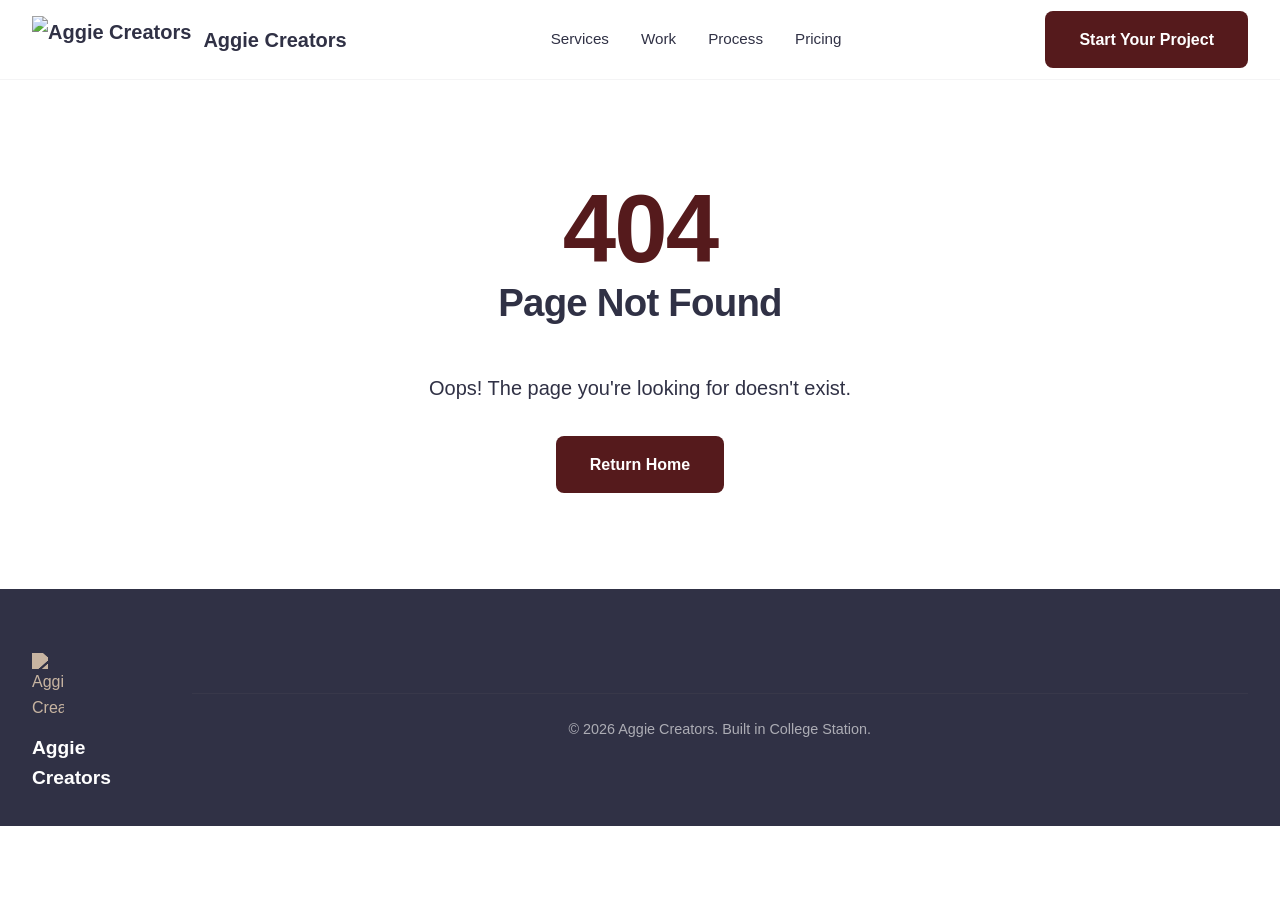
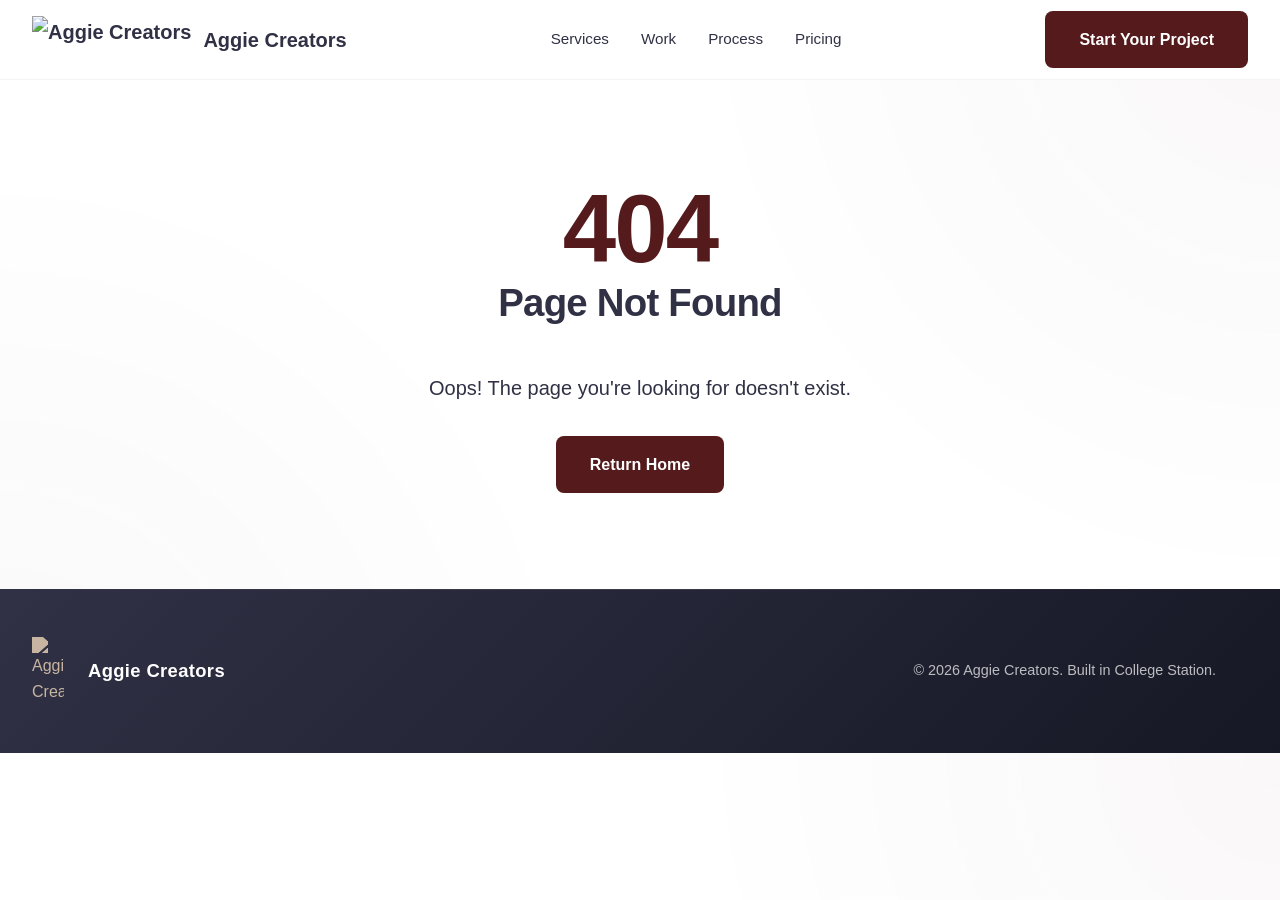

feat: complete UI overhaul, new footer layout, SVGs, and OG optimizations

--- a/style.css
+++ b/style.css
@@ -62,6 +62,8 @@
 body {
     font-family: var(--font-main);
     background-color: var(--color-bg);
+    background-image: radial-gradient(circle at top right, rgba(85, 26, 28, 0.03) 0%, transparent 40%),
+                      radial-gradient(circle at bottom left, rgba(85, 26, 28, 0.03) 0%, transparent 40%);
     color: var(--color-text);
     line-height: 1.6;
     -webkit-font-smoothing: antialiased;
@@ -416,23 +418,33 @@ ul {
 
 .card {
     padding: 32px;
-    background-color: var(--color-bg);
-    border: 1px solid rgba(48, 49, 69, 0.1);
-    border-radius: 12px;
-    transition: transform 0.2s ease, box-shadow 0.2s ease;
+    background-color: rgba(255, 255, 255, 0.85);
+    backdrop-filter: blur(12px);
+    -webkit-backdrop-filter: blur(12px);
+    border: 1px solid rgba(255, 255, 255, 0.4);
+    border-radius: 16px;
+    box-shadow: 0 4px 24px rgba(48, 49, 69, 0.05);
+    transition: transform 0.3s cubic-bezier(0.4, 0, 0.2, 1), box-shadow 0.3s cubic-bezier(0.4, 0, 0.2, 1);
 }
 
 .card:hover {
-    transform: translateY(-5px);
-    box-shadow: 0 12px 24px -8px var(--shadow-color);
-    border-color: rgba(48, 49, 69, 0.2);
+    transform: translateY(-8px);
+    box-shadow: 0 20px 40px rgba(48, 49, 69, 0.12);
+    border-color: rgba(255, 255, 255, 0.8);
 }
 
 .icon-box {
-    font-size: 2rem;
     margin-bottom: 24px;
     color: var(--color-primary);
-    /* Fallback/Addition */
+    display: inline-flex;
+    align-items: center;
+    justify-content: center;
+}
+
+.icon-box svg {
+    width: 36px;
+    height: 36px;
+    stroke-width: 1.5;
 }
 
 /* Work Section */
@@ -552,10 +564,22 @@ ul {
     font-weight: 500;
 }
 
+.why-list li {
+    display: flex;
+    align-items: center;
+}
+
 .check-icon {
     color: var(--color-primary);
     margin-right: 12px;
-    font-weight: bold;
+    display: flex;
+    align-items: center;
+    justify-content: center;
+}
+
+.check-icon svg {
+    width: 24px;
+    height: 24px;
 }
 
 /* Pricing */
@@ -645,33 +669,59 @@ ul {
 
 /* Footer */
 .footer {
-    background-color: var(--color-dark);
+    background: linear-gradient(135deg, var(--color-dark) 0%, #171825 100%);
     color: var(--color-bg);
-    /* #AFA28F */
-    padding: 64px 0 32px 0;
+    padding: 48px 0;
+    position: relative;
+}
+
+.footer::before {
+    content: '';
+    position: absolute;
+    top: 0;
+    left: 0;
+    width: 100%;
+    height: 1px;
+    background: linear-gradient(90deg, transparent, rgba(255, 255, 255, 0.1), transparent);
 }
 
 .footer-content {
-    display: flex;
-    flex-direction: column;
-    gap: 40px;
+    display: grid;
+    grid-template-columns: 1fr;
+    gap: 32px;
     align-items: center;
     text-align: center;
 }
 
-@media (min-width: 768px) {
+@media (min-width: 1024px) {
     .footer-content {
-        flex-direction: row;
-        justify-content: space-between;
+        grid-template-columns: auto 1fr auto;
         text-align: left;
-        align-items: flex-start;
+    }
+}
+
+.footer-brand {
+    display: flex;
+    flex-direction: column;
+    align-items: center;
+    gap: 16px;
+}
+
+@media (min-width: 1024px) {
+    .footer-brand {
+        flex-direction: row;
+        gap: 24px;
+    }
+    .footer-brand .social-links {
+        margin-top: 0 !important;
     }
 }
 
 .footer-brand p {
     font-weight: 700;
-    font-size: 1.2rem;
-    margin-top: 12px;
+    font-size: 1.15rem;
+    margin-top: 0;
+    letter-spacing: 0.02em;
 }
 
 .footer-links {
@@ -681,18 +731,48 @@ ul {
     justify-content: center;
 }
 
+.footer-links a {
+    color: var(--color-white-sub);
+    transition: color 0.3s ease, transform 0.3s ease;
+    display: inline-block;
+}
+
 .footer-links a:hover {
-    text-decoration: underline;
+    color: var(--color-bg);
+    transform: translateY(-2px);
+    text-decoration: none;
+}
+
+.social-links a {
+    display: inline-block;
+    transition: transform 0.3s ease, filter 0.3s ease, color 0.3s ease;
+}
+
+.social-links a:hover {
+    transform: translateY(-3px);
+    filter: drop-shadow(0 4px 8px rgba(85, 26, 28, 0.5));
+    color: #ff4d4f !important;
+    opacity: 1 !important;
 }
 
 .footer-copy {
-    opacity: 0.6;
+    opacity: 0.7;
     font-size: 0.9rem;
-    margin-top: 40px;
+    margin-top: 16px;
     width: 100%;
     text-align: center;
     padding-top: 24px;
-    border-top: 1px solid rgba(175, 162, 143, 0.1);
+    border-top: 1px solid rgba(255, 255, 255, 0.05);
+}
+
+@media (min-width: 1024px) {
+    .footer-copy {
+        margin-top: 0;
+        padding-top: 0;
+        border-top: none;
+        text-align: right;
+        width: auto;
+    }
 }
 
 /* API Quota Workaround: Color correction for iPad mockup blue hue */
@@ -706,16 +786,13 @@ img[src*="gilberts-ipad-mockup.png"] {
     color: white;
     padding: 16px 24px;
     border-radius: 12px;
-    display: inline-flex;
+    display: flex;
     align-items: center;
     justify-content: center;
     gap: 24px;
     margin: 0 auto 48px;
     box-shadow: 0 4px 20px rgba(80, 0, 0, 0.2);
     width: fit-content;
-    position: relative;
-    left: 50%;
-    transform: translateX(-50%);
     flex-wrap: wrap;
 }
 
